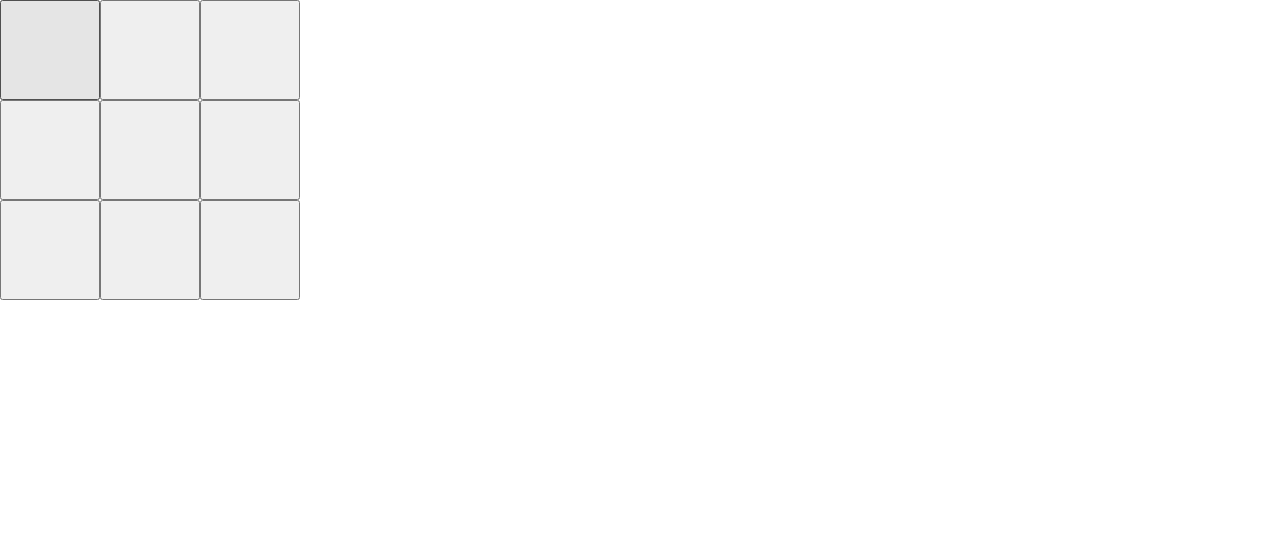
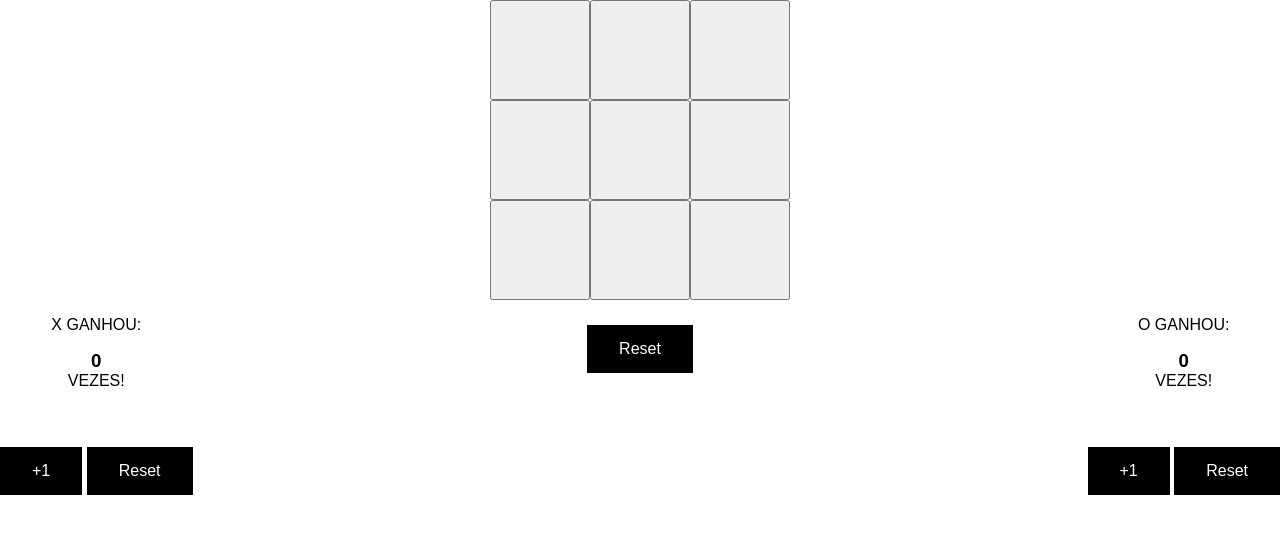
Before and after one commit to kaahnya/jogo-da-velha, a website: page index.html in a window 1280 px wide. Drawn offline with Linux system fonts and the light colour scheme.

Commit message:
adicionei sistema de pontos e reset

```diff
--- a/css/css.css
+++ b/css/css.css
@@ -1,7 +1,3 @@
-body{
-    font-family: sans-serif;
-}
-
 html, .fullscreen{
     display: inline;
     height: 100%;
@@ -10,11 +6,108 @@ html, .fullscreen{
     width: 100%;
 }
 
+body {
+    font-family: sans-serif;
+    display: flex;
+    justify-content: center;
+    align-items: center;
+    min-height: 100vh;
+    margin: 0;
+}
+
+.container {
+    text-align: center;
+}
+
+.fila {
+    display: flex;
+    justify-content: center;
+    align-items: center;
+}
+
+button {
+    width: 50px;
+    height: 50px;
+    font-size: 24px;
+}
+
+h3 {
+    margin: 0;
+}
+
 button{
     width: 100px;
     height: 100px;
 }
 
-.fila{
+
+.button {
+    background-color: #000000;
+    border: none;
+    color: white;
+    padding: 15px 32px;
+    text-align: center;
+    text-decoration: none;
+    display: inline-block;
+    font-size: 16px;
+  }
+
+  .button1 {
+    background-color: #000000;
+    border: none;
+    color: white;
+    padding: 15px 32px;
+    text-align: center;
+    text-decoration: none;
+    display: inline-block;
+    font-size: 16px;
+    margin-top: 25px;
+  }
+
+
+h3{
     display: flex;
+    justify-content: center;
 }
+
+p{
+    display: flex;
+    justify-content: center;
+}
+
+.card{
+    margin: auto;
+    text-align: center;
+    border: solid 1px black;
+    width: 400px;
+    height: 500px;
+    margin-top: 25px;
+}
+
+input {
+    border: none;
+    border-bottom: 2px solid rgb(0, 0, 0);
+    margin-top: 10px;
+    width: 300px;
+    height: 25px;
+}
+
+.card1{
+    margin: auto;
+    text-align: center;
+    border: solid 1px black;
+    width: 400px;
+    height: 500px;
+}
+
+.X {
+    float: left;
+}
+
+.O {
+    float: right;
+}
+
+.fila {
+    clear: both;
+}
--- a/index.html
+++ b/index.html
@@ -11,6 +11,7 @@
     <title>jogo da velha</title>
 </head>
 <body class="fullscreen">
+    <div class="container">
     <div class="fila">
     <button id="1" onclick="jogada('1')"></button>
     <button id="2" onclick="jogada('2')"></button>
@@ -26,5 +27,17 @@
     <button id="8" onclick="jogada('8')"></button>
     <button id="9" onclick="jogada('9')"></button>
     </div>
+    <a href="#" class="button1" onclick="resetGame()">Reset</a>
+    <div class="X">
+              <p>X GANHOU:<h3 id="playerX"> 0 </h3> VEZES!</p>
+              <a href="#" class="button" onclick="pointOne()">+1</a>
+              <a href="#" class="button1" onclick="reset()">Reset</a>
+    </div>
+    <div class="O">
+              <p>O GANHOU:<h3 id="playerO"> 0 </h3> VEZES!</p>
+              <a href="#" class="button" onclick="pointOner()">+1</a>
+              <a href="#" class="button1" onclick="resetr()">Reset</a>
+    </div>
+    </div>
 </body>
 </html>
--- a/js/js.js
+++ b/js/js.js
@@ -6,6 +6,29 @@ window.onload = () => {
 };
 
 var player = "X";
+
+var playerX = 0; var pointX = 1;
+
+var playerO = 0; var pointO = 1;
+
+function pointOne() {
+    if(playerX>11){
+        reset(), document.getElementById("pointX").innerHTML = (pointX +=1)
+
+     }else{
+         document.getElementById("playerX").innerHTML = (playerX +=1)
+     }
+}
+
+function pointOner() {
+    if(playerO>11){
+        reset(), document.getElementById("pointO").innerHTML = (pointO +=1)
+
+     }else{
+         document.getElementById("playerO").innerHTML = (playerO +=1)
+     }
+}
+
 
 function jogada(id) {
     var button = document.getElementById(id);
@@ -17,3 +40,20 @@ function jogada(id) {
         player = "X";
     }
 }
+
+function reset() {
+    playerX = 0;
+    document.getElementById("playerX").innerHTML = playerX ;
+}
+
+function resetr() {
+    playerO = 0;
+    document.getElementById("playerO").innerHTML = playerO ;
+}
+
+function resetGame() {
+    for (let i = 1; i <= 9; i++) {
+        const button = document.getElementById(i.toString());
+        button.innerHTML = "";
+    }
+}
```
